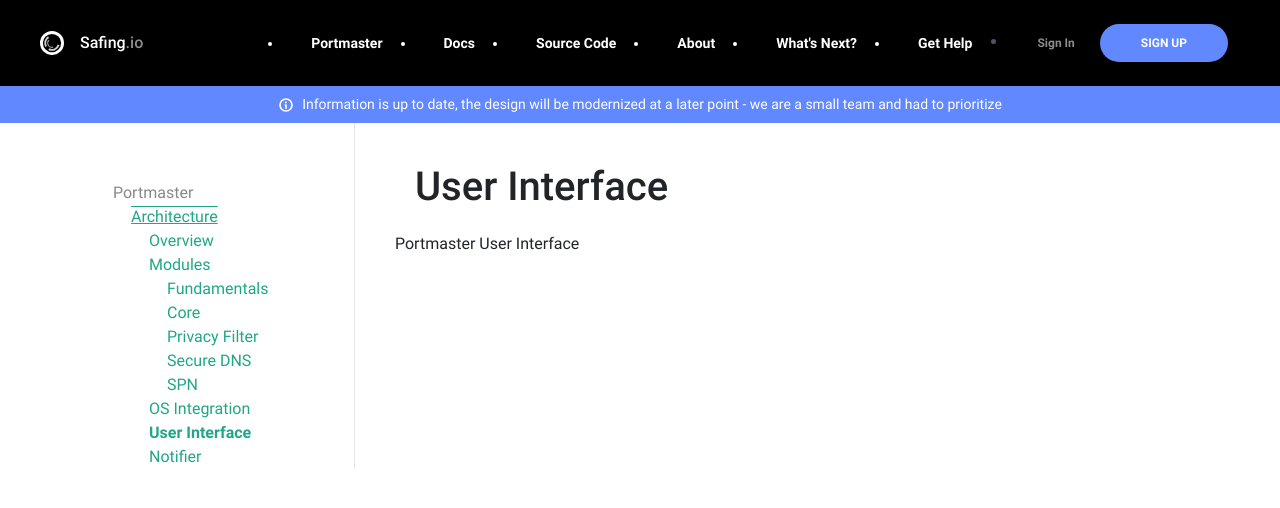
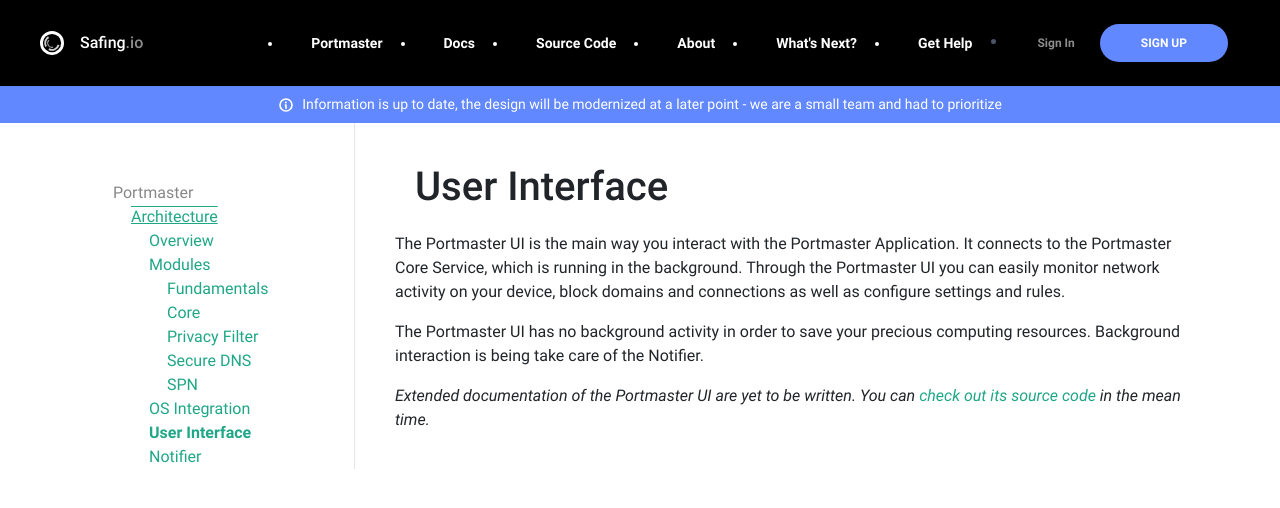
Before and after one commit to safing/docs, a Jekyll site: the page built from portmaster/architecture/user-interface.md, in a window 1280 px wide and 900 px high. Shown: the top 508 px of the window. Built offline with Jekyll 4.4.1, drawn with Linux system fonts in a browser that asks for light colours.

Commit message:
Copy overview text into Notifier / UI subpage
next to the short summary, it notes that proper docs are not here yet and instead refers to the source code

```diff
--- a/portmaster/architecture/user-interface.md
+++ b/portmaster/architecture/user-interface.md
@@ -3,4 +3,8 @@ title: User Interface
 layout: base
 ---
 
-Portmaster User Interface
+The Portmaster UI is the main way you interact with the Portmaster Application. It connects to the Portmaster Core Service, which is running in the background. Through the Portmaster UI you can easily monitor network activity on your device, block domains and connections as well as configure settings and rules.
+
+The Portmaster UI has no background activity in order to save your precious computing resources. Background interaction is being take care of the Notifier.
+
+_Extended documentation of the Portmaster UI are yet to be written. You can [check out its source code](https://github.com/safing/portmaster-ui/) in the mean time._
```
Also changed, not shown: portmaster/architecture/notifier.md (+5 -1 lines).
